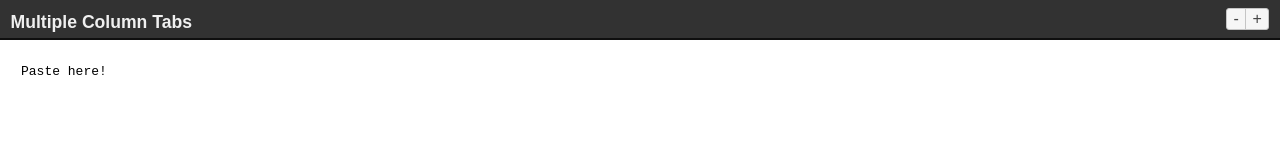
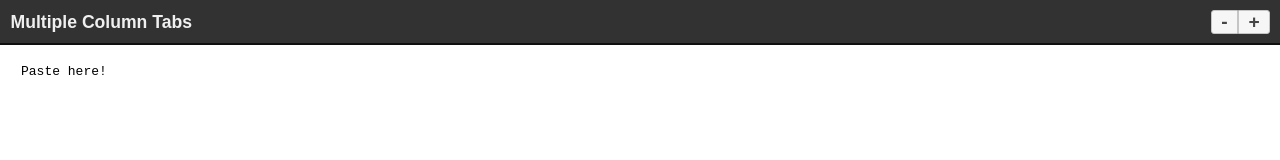
Before and after one commit to salamiwst/mctab, a plain HTML site: page index.html in a window 1280 px wide. Drawn offline with Linux system fonts and the light colour scheme.

Commit message:
css buttons, header

```diff
--- a/index.html
+++ b/index.html
@@ -10,13 +10,13 @@
     <script src="mctab.js"></script>
   </head>
   <body>
-    <div id="top-panel">
+    <header id="top-panel">
         <h1 id="title">Multiple Column Tabs</h1>
         <div id="change-text-size">
           <button id="font-size-dec">-</button>
           <button id="font-size-inc">+</button>
         </div>
-    </div>
+    </header>
     <div id="tab-panel">
       <span id="dummy"></span>
       <div id="tab-content">Paste here!</div>
--- a/style.css
+++ b/style.css
@@ -15,7 +15,7 @@ body {
 
 #top-panel {
   background-color: rgb(50, 50, 50);
-  padding: 0.5em;
+  padding: 0.6em;
   margin-bottom: 1.5em;
   border-bottom: 2px solid rgb(15, 15, 15);
   position: fixed;
@@ -51,9 +51,11 @@ body {
 }
 
 #font-size-dec .ui-button-text, #font-size-inc .ui-button-text {
-  padding: 6px;
-  padding-top: 1px;
-  padding-bottom: 1px;
+  padding: 0.5em;
+  padding-top: 0;
+  padding-bottom: 0;
+  font-size: 1.2em;
+  font-weight: bold;
 }
 
 .paragraph {
```
